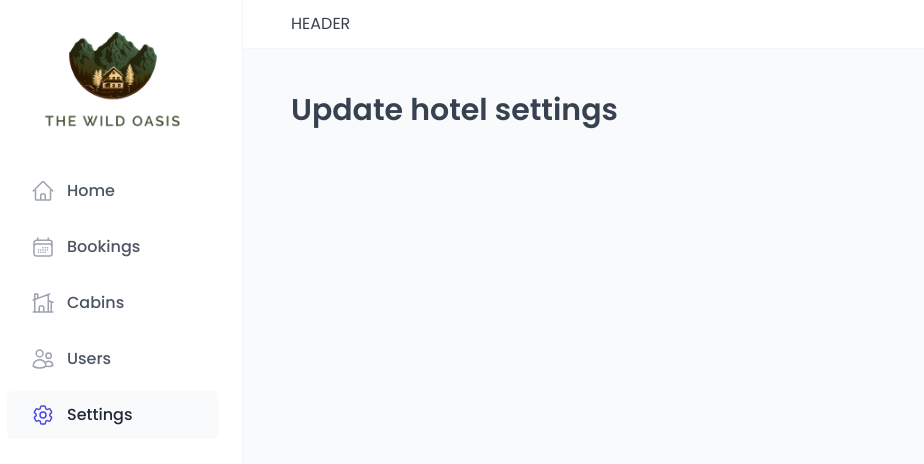
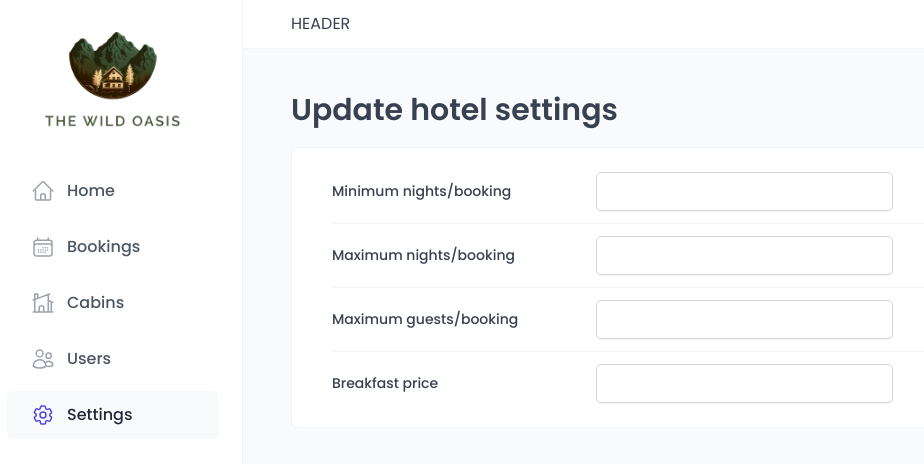
Before and after one commit to darinjbrown/the-wild-oasis, a React (Vite) app: page /settings in a window 1280 px wide. Shown: the top 464 px of the page, without its empty margins (17-941 px from the left). Built offline with nearby package versions, Linux system fonts and the light colour scheme; no server answers; the database is empty; a web font is replaced by a local one.

Commit message:
finish crud on table

```diff
--- a/src/features/settings/UpdateSettingsForm.jsx
+++ b/src/features/settings/UpdateSettingsForm.jsx
@@ -1,21 +1,78 @@
+import { max } from 'date-fns';
 import Form from '../../ui/Form';
 import FormRow from '../../ui/FormRow';
 import Input from '../../ui/Input';
+import { useSettings } from './useSettings';
+import Spinner from '../../ui/Spinner';
+import { useUpdateSetting } from './useUpdateSetting';
 
 function UpdateSettingsForm() {
+	const {
+		isLoading,
+		settings: {
+			minBookingLength,
+			maxBookingLength,
+			maxGuestsPerBooking,
+			breakfastPrice,
+		} = {},
+	} = useSettings();
+
+	const { isUpdating, updateSetting } = useUpdateSetting();
+
+	function handleUpdate(e, field) {
+		const { value } = e.target;
+
+		if (!value) return;
+
+		updateSetting({ [field]: value });
+	}
+
+	if (isUpdating) return <Spinner />;
+
 	return (
 		<Form>
 			<FormRow label='Minimum nights/booking'>
-        <Input type='number' id='min-nights' />
+				<Input
+					type='number'
+					id='min-nights'
+					defaultValue={minBookingLength}
+					onBlur={(e) => {
+						handleUpdate(e, 'minBookingLength');
+					}}
+				/>
 			</FormRow>
+
 			<FormRow label='Maximum nights/booking'>
-        <Input type='number' id='max-nights' />
+				<Input
+					type='number'
+					id='max-nights'
+					defaultValue={maxBookingLength}
+					onBlur={(e) => {
+						handleUpdate(e, 'maxBookingLength');
+					}}
+				/>
 			</FormRow>
+
 			<FormRow label='Maximum guests/booking'>
-        <Input type='number' id='max-guests' />
+				<Input
+					type='number'
+					id='max-guests'
+					defaultValue={maxGuestsPerBooking}
+					onBlur={(e) => {
+						handleUpdate(e, 'maxGuestsPerBooking');
+					}}
+				/>
 			</FormRow>
+
 			<FormRow label='Breakfast price'>
-        <Input type='number' id='breakfast-price' />
+				<Input
+					type='number'
+					id='breakfast-price'
+					defaultValue={breakfastPrice}
+					onBlur={(e) => {
+						handleUpdate(e, 'breakfastPrice');
+					}}
+				/>
 			</FormRow>
 		</Form>
 	);
--- /dev/null
+++ b/src/features/settings/useSettings.js
@@ -0,0 +1,15 @@
+import { useQuery } from '@tanstack/react-query';
+import { getSettings } from '../../services/apiSettings';
+
+export function useSettings() {
+	const {
+		error,
+		isLoading,
+		data: settings,
+	} = useQuery({
+		queryKey: ['settings'],
+		queryFn: getSettings,
+	});
+
+	return { settings, error, isLoading };
+}
--- /dev/null
+++ b/src/features/settings/useUpdateSetting.js
@@ -0,0 +1,21 @@
+import { useMutation, useQueryClient } from '@tanstack/react-query';
+import toast from 'react-hot-toast';
+
+import { updateSetting as updateSettingApi } from '../../services/apiSettings';
+
+export function useUpdateSetting() {
+	const queryClient = useQueryClient();
+
+	const { isLoading: isUpdating, mutate: updateSetting } = useMutation({
+		mutationFn: updateSettingApi,
+		onSuccess: () => {
+			toast.success('Setting updated successfully');
+			queryClient.invalidateQueries(['settings']);
+		},
+		onError: (error) => {
+			toast.error(error.message);
+		},
+	});
+
+	return { isUpdating, updateSetting };
+}
--- a/src/pages/Settings.jsx
+++ b/src/pages/Settings.jsx
@@ -1,7 +1,14 @@
-import Heading from "../ui/Heading";
+import UpdateSettingsForm from '../features/settings/UpdateSettingsForm';
+import Heading from '../ui/Heading';
+import Row from '../ui/Row';
 
 function Settings() {
-  return <Heading as="h1">Update hotel settings</Heading>;
+	return (
+		<Row>
+			<Heading as='h1'>Update hotel settings</Heading>
+			<UpdateSettingsForm></UpdateSettingsForm>
+		</Row>
+	);
 }
 
 export default Settings;
```
Also changed, not shown: src/services/apiSettings.js (+9 -6 lines). Lines whose indentation alone changed are shown as unchanged.
